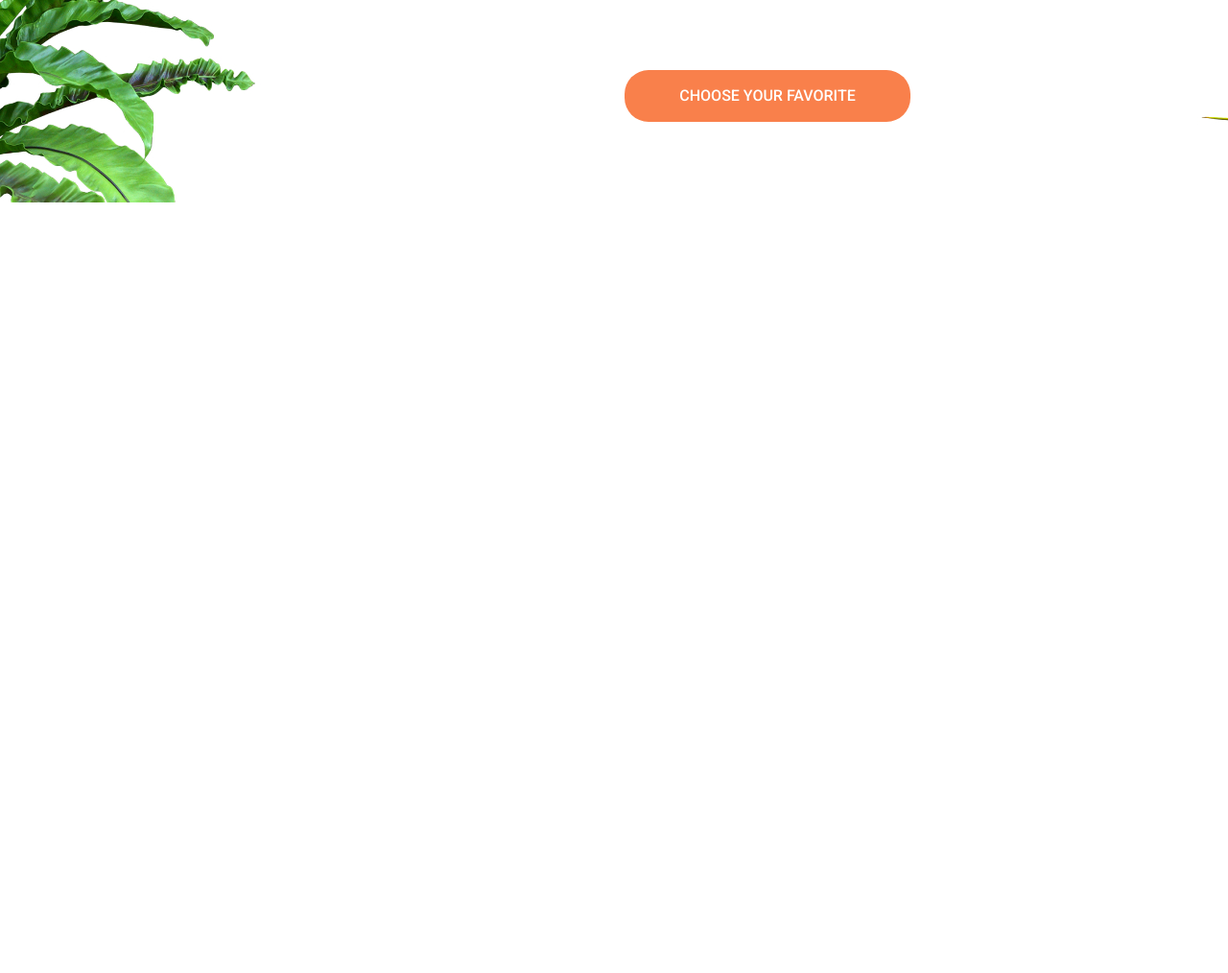
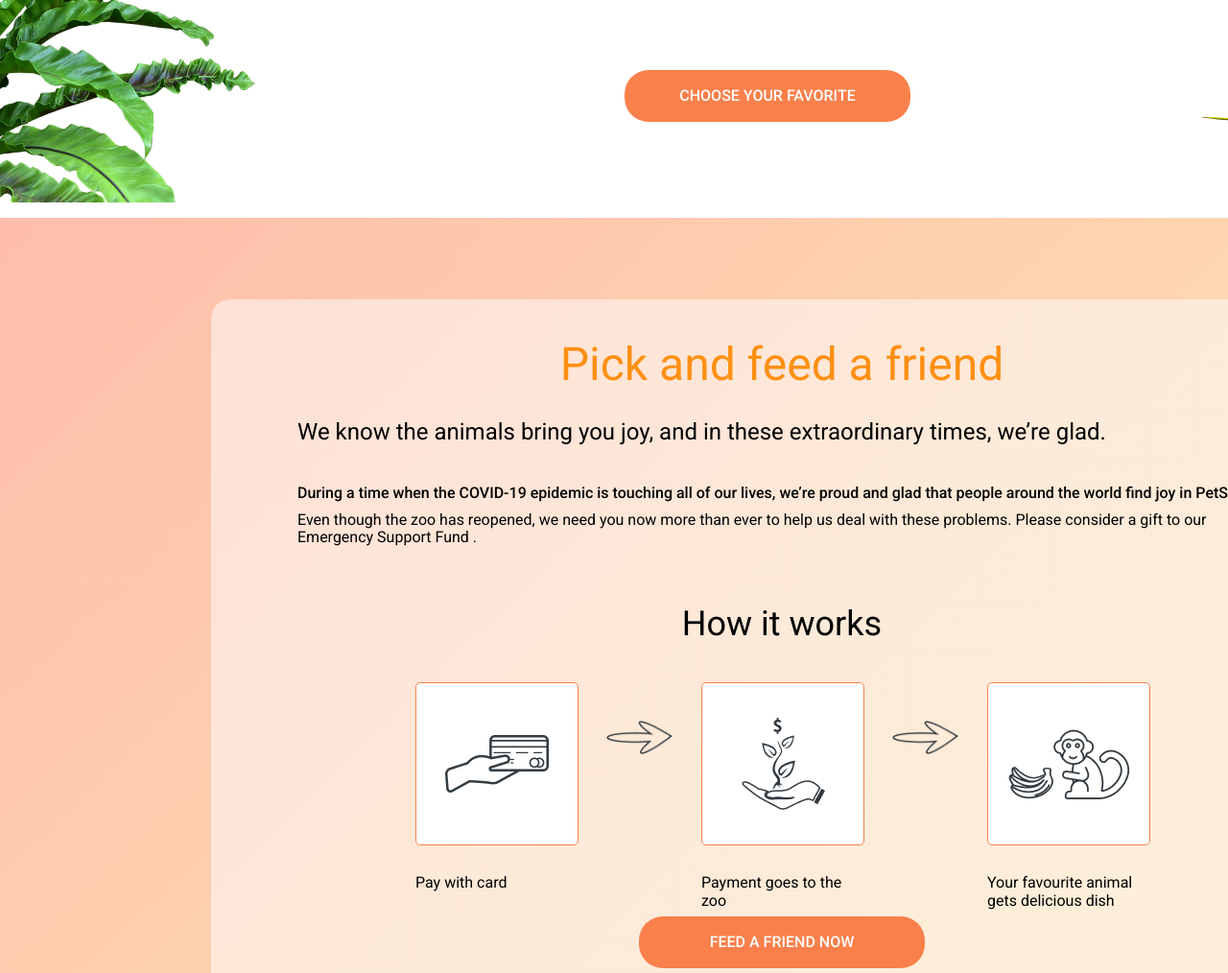
Before and after one commit to vilitias/online-zoo, a plain HTML site: page pages/main/index.html in a window 1280 px wide. Shown: the part 2386-3400 px from the top of the page at 96% size. Before the commit the page ends 2613 px from the top, so only its background shows below. Drawn offline with Linux system fonts and the light colour scheme.

Commit message:
feat: add pick-and-feed block

```diff
--- a/pages/main/index.html
+++ b/pages/main/index.html
@@ -132,6 +132,41 @@
         <button class="standard-button">CHOOSE YOUR FAVORITE</button>
     </div>
 
+    <div class="pick-and-feed-panel">
+        <div class="pick-and-feed-central-container">
+            <div class="block-3-title">Pick and feed a friend</div>
+            <div class="block-3-description">
+                <p class="block-3-subtitle">We know the animals bring you joy, and in these extraordinary times, we’re glad.</p>
+                <p class="small-text-bold">During a time when the COVID-19 epidemic is touching all of our lives, we’re proud and glad that people around the world find joy in PetStory.</p>
+                <p class="small-text">Even though the zoo has reopened, we need you now more than ever to help us deal with these problems. Please consider a gift to our Emergency Support Fund . </p>
+            </div>
+            <div class="block-3-how-it-works-title">How it works</div>
+
+            <div class="how-it-works-sequence">
+                <div class="sequence-card">
+                    <div class="sequence-card-image">
+                        <img src="../../assets/images/pay.png" alt="hand with credit card">
+                    </div>
+                    <p>Pay with card</p>
+                </div>
+                <img class="sequence-arrow" src="../../assets/images/sequence-arrow.png">
+                <div class="sequence-card">
+                    <div class="sequence-card-image">
+                        <img src="../../assets/images/zoo.png" alt="hand with a plant">
+                    </div>
+                    <p>Payment goes to the zoo</p>
+                </div>
+                <img class="sequence-arrow" src="../../assets/images/sequence-arrow.png">
+                <div class="sequence-card">
+                    <div class="sequence-card-image">
+                        <img src="../../assets/images/monkey.png" alt="image of monkey with banana">
+                    </div>
+                    <p>Your favourite animal gets delicious dish</p>
+                </div>
+            </div>
+            <button class="standard-button">FEED A FRIEND NOW</button>
+        </div>
+    </div>
     <script src="script.js"></script>
 </body>
 </html>
--- a/pages/main/style.css
+++ b/pages/main/style.css
@@ -93,7 +93,7 @@ nav {
 }
 
 
-/* second block */
+/* second block - choose your favorite*/
 
 
 
@@ -169,3 +169,85 @@ nav {
     top: 400px;
     right: -75px;
 }
+
+
+/* third block - pick-and-feed-panel */
+
+
+.pick-and-feed-panel {
+    display: flex;
+    justify-content: center;
+    align-items: center;
+    height: 1004px;
+    background: linear-gradient(315.75deg, rgba(254, 210, 144, 0.7) 30.06%, #FEBDAB 100.95%, rgba(254, 210, 144, 0.7) 106.36%);
+}
+
+.pick-and-feed-central-container {
+    width: 1160px;
+    height: 835px;
+    background: rgba(253, 253, 255, 0.52);
+    border-radius: 20px;
+    padding: 40px 60px 60px 90px;
+    box-sizing: border-box;
+    display: flex;
+    flex-direction: column;
+    align-items: center;
+}
+
+.block-3-title {
+    font-size: 48px;
+    color: #FE9013;
+    width: fit-content;
+    margin: 0 auto;
+    margin-bottom: 30px;
+}
+
+.block-3-subtitle{
+    font-size: 24px;
+    margin-bottom: 40px;
+}
+
+.small-text-bold {
+    font-weight: 500;
+    font-size: 16px;
+    margin-bottom: 10px;
+}
+
+.small-text {
+    font-size: 16px;
+}
+
+.block-3-how-it-works-title {
+    font-size: 36px;
+    width: fit-content;
+    margin: 60px auto 40px auto;
+}
+
+.how-it-works-sequence {
+    display: flex;
+    justify-content: space-between;
+    width: 764px;
+}
+
+.sequence-card {
+    width: 168px;
+    height: 244px;
+}
+
+.sequence-card-image {
+    background-color: white;
+    width: 168px;
+    height: 168px;
+    display: flex;
+    justify-content: center;
+    align-items: center;
+    margin-bottom: 30px;
+    border: 1px solid #F9804B;
+    border-radius: 5px;
+}
+
+.sequence-arrow {
+    width: 69px;
+    height: 35px;
+    margin-top: 40px;
+}
```
Also changed, not shown: assets/images/monkey.png (added), assets/images/pay.png (added), assets/images/sequence-arrow.png (added), assets/images/zoo.png (added), 1 other file.
